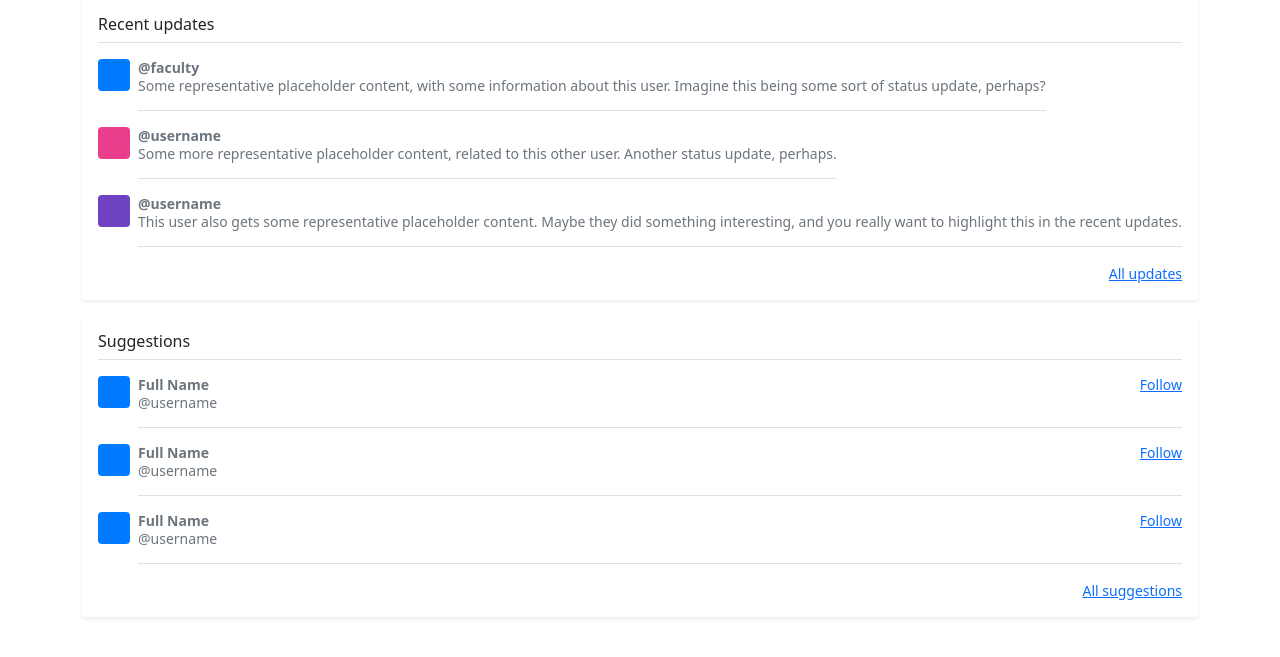
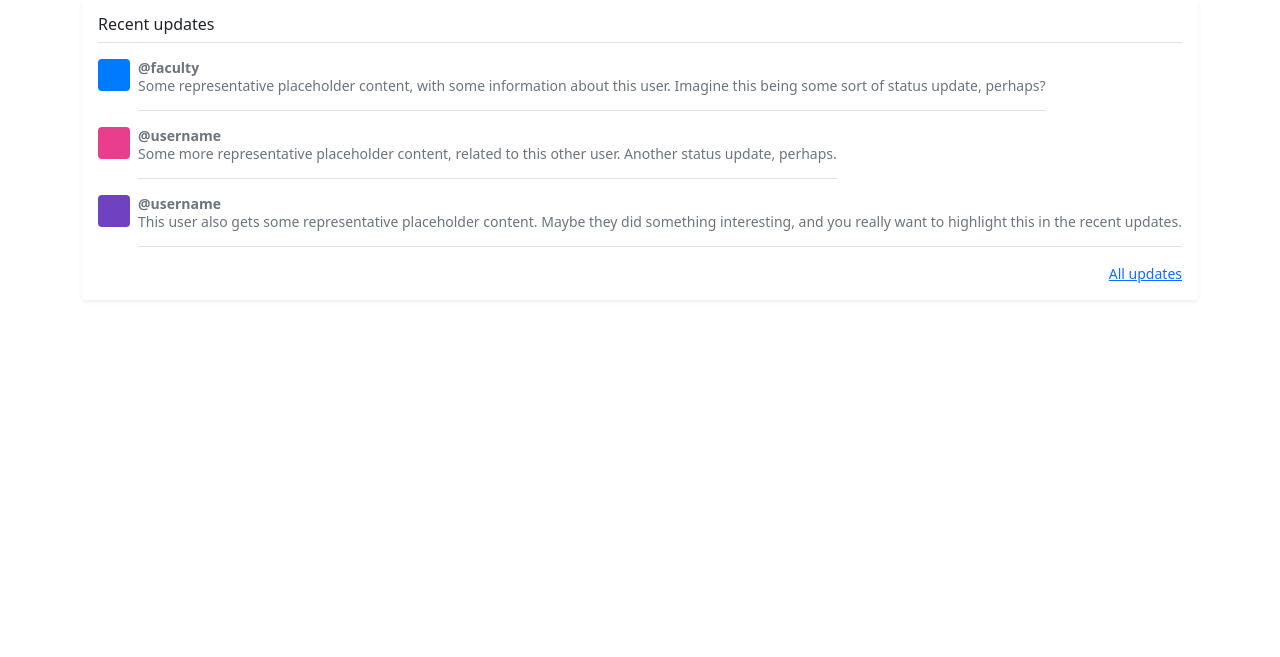
Before and after one commit to jer-hub/jmcaites, a Django app: page / in a window 1280 px wide. Shown: the part 85-742 px from the top of the page. Run offline with Django 3.2, Linux system fonts and the light colour scheme.

Commit message:
first commit

```diff
--- a/citewiki/users/templates/users/index.html
+++ b/citewiki/users/templates/users/index.html
@@ -36,45 +36,5 @@
         <a href="#">All updates</a>
       </small>
     </div>
-
-    <div class="my-3 p-3 bg-body rounded shadow-sm">
-      <h6 class="border-bottom pb-2 mb-0">Suggestions</h6>
-      <div class="d-flex text-muted pt-3">
-        <svg class="bd-placeholder-img flex-shrink-0 me-2 rounded" width="32" height="32" xmlns="http://www.w3.org/2000/svg" role="img" aria-label="Placeholder: 32x32" preserveAspectRatio="xMidYMid slice" focusable="false"><title>Placeholder</title><rect width="100%" height="100%" fill="#007bff"/><text x="50%" y="50%" fill="#007bff" dy=".3em">32x32</text></svg>
-
-        <div class="pb-3 mb-0 small lh-sm border-bottom w-100">
-          <div class="d-flex justify-content-between">
-            <strong class="text-gray-dark">Full Name</strong>
-            <a href="#">Follow</a>
-          </div>
-          <span class="d-block">@username</span>
-        </div>
-      </div>
-      <div class="d-flex text-muted pt-3">
-        <svg class="bd-placeholder-img flex-shrink-0 me-2 rounded" width="32" height="32" xmlns="http://www.w3.org/2000/svg" role="img" aria-label="Placeholder: 32x32" preserveAspectRatio="xMidYMid slice" focusable="false"><title>Placeholder</title><rect width="100%" height="100%" fill="#007bff"/><text x="50%" y="50%" fill="#007bff" dy=".3em">32x32</text></svg>
-
-        <div class="pb-3 mb-0 small lh-sm border-bottom w-100">
-          <div class="d-flex justify-content-between">
-            <strong class="text-gray-dark">Full Name</strong>
-            <a href="#">Follow</a>
-          </div>
-          <span class="d-block">@username</span>
-        </div>
-      </div>
-      <div class="d-flex text-muted pt-3">
-        <svg class="bd-placeholder-img flex-shrink-0 me-2 rounded" width="32" height="32" xmlns="http://www.w3.org/2000/svg" role="img" aria-label="Placeholder: 32x32" preserveAspectRatio="xMidYMid slice" focusable="false"><title>Placeholder</title><rect width="100%" height="100%" fill="#007bff"/><text x="50%" y="50%" fill="#007bff" dy=".3em">32x32</text></svg>
-
-        <div class="pb-3 mb-0 small lh-sm border-bottom w-100">
-          <div class="d-flex justify-content-between">
-            <strong class="text-gray-dark">Full Name</strong>
-            <a href="#">Follow</a>
-          </div>
-          <span class="d-block">@username</span>
-        </div>
-      </div>
-      <small class="d-block text-end mt-3">
-        <a href="#">All suggestions</a>
-      </small>
-    </div>
   </main>
 {% endblock %}
```
Also changed, not shown: citewiki/db.sqlite3.
